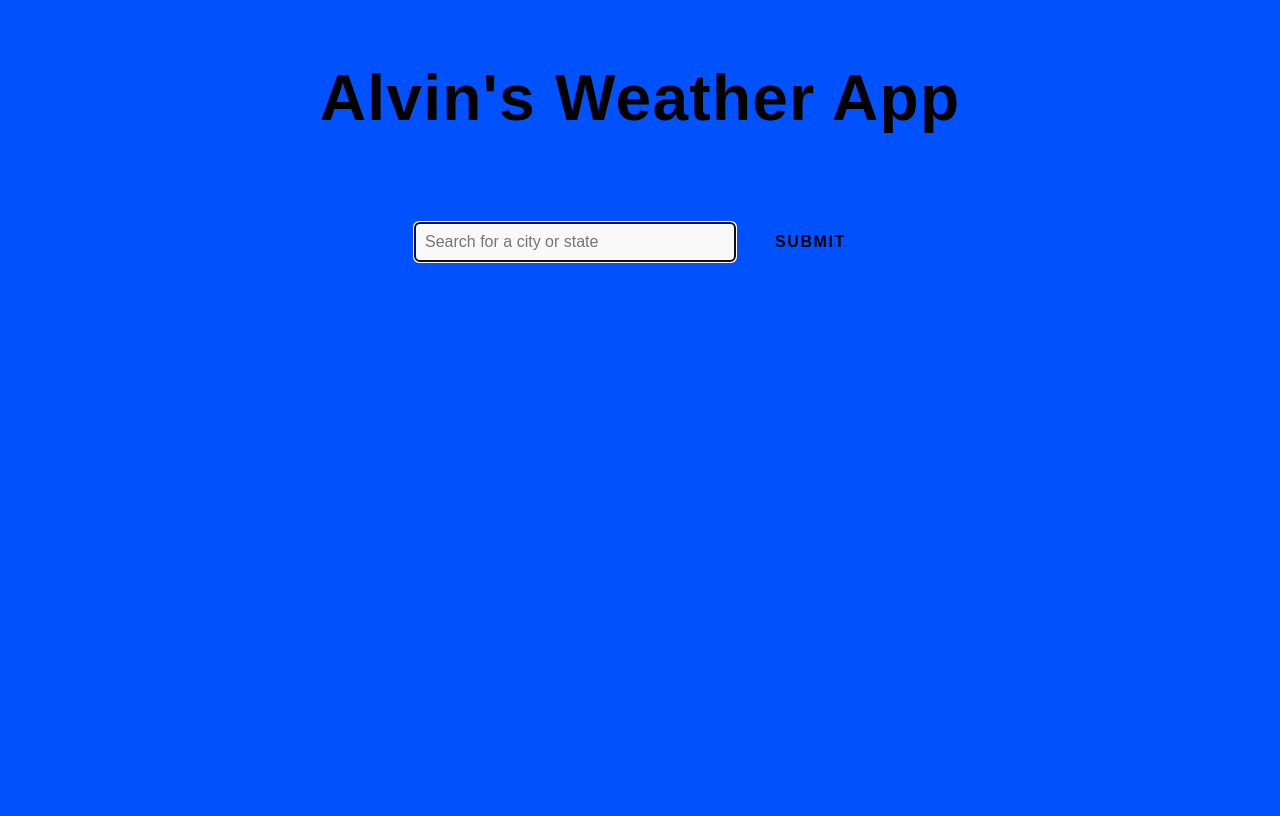
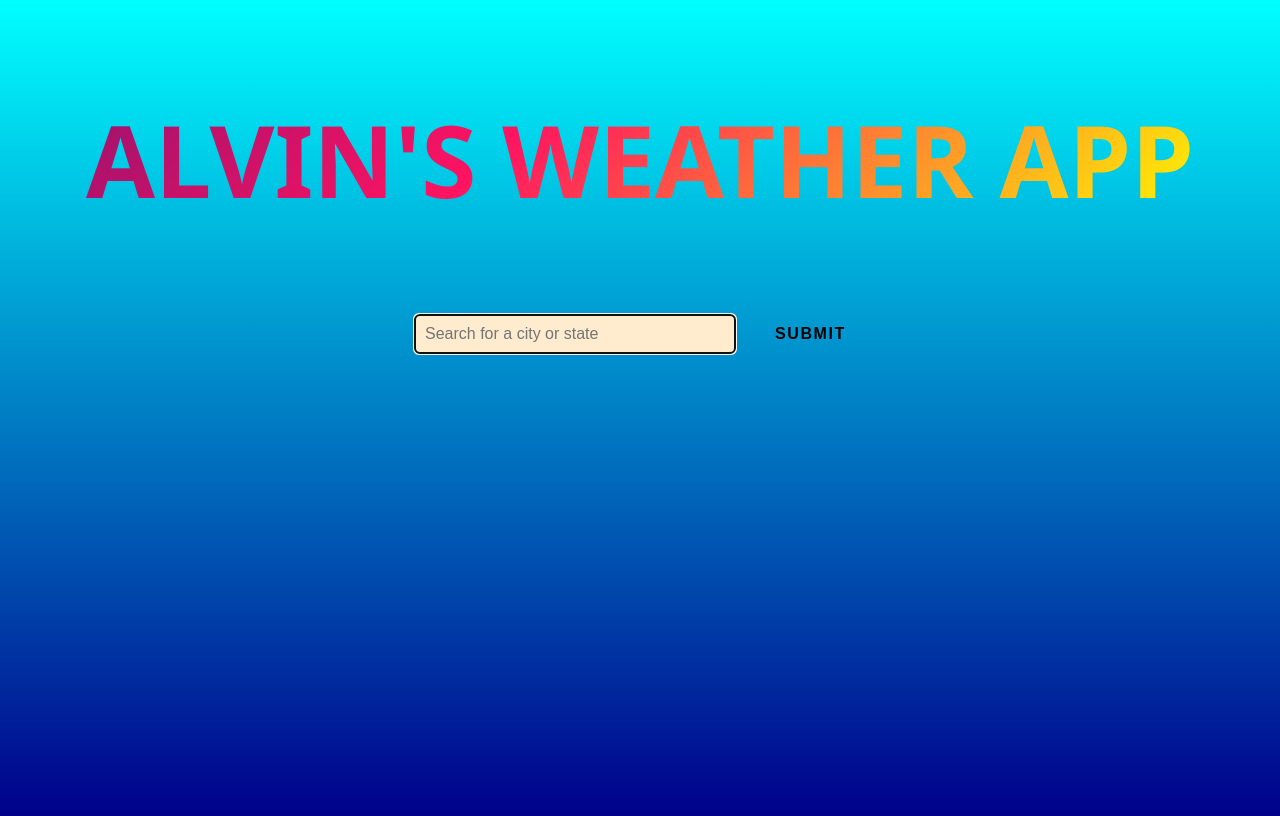
Before and after one commit to alvinscode/alweather, a plain HTML site: page index.html in a window 1280 px wide. Drawn offline with Linux system fonts and the light colour scheme.

Commit message:
add animation to heading

```diff
--- a/styles.css
+++ b/styles.css
@@ -1,13 +1,36 @@
 .heading {
-  font-family: "Arial", sans-serif;
-  font-weight: bold;
-  font-size: 4rem;
-  letter-spacing: 0.02em;
-  padding: 0 0 30px 0;
+  text-transform: uppercase;
+  background-image: linear-gradient(
+    -225deg,
+    #231557 0%,
+    #44107a 29%,
+    #ff1361 67%,
+    #fff800 100%
+  );
+  background-size: auto auto;
+  background-clip: border-box;
+  background-size: 200% auto;
+  color: #fff;
+  background-clip: text;
+  text-fill-color: transparent;
+  -webkit-background-clip: text;
+  -webkit-text-fill-color: transparent;
+  animation: textclip 2s linear infinite;
+  display: inline-block;
+      font-size: 100px;
+  font-family: 'Segoe UI';
+}
+
+@keyframes textclip {
+  to {
+    background-position: 200% center;
+  }
 }
 
 body {
-  background-color: rgb(0, 81, 255);
+  background-image: linear-gradient(aqua, darkblue);
+  background-repeat: no-repeat;
+  min-height: 100vh;
 }
 
 .container {
@@ -26,7 +49,7 @@ body {
   padding: 10px;
   border: 1px solid #ccc;
   border-radius: 5px;
-  background-color: #f9f9f9;
+  background-color: blanchedalmond;
   width: 300px;
 }
 
```
